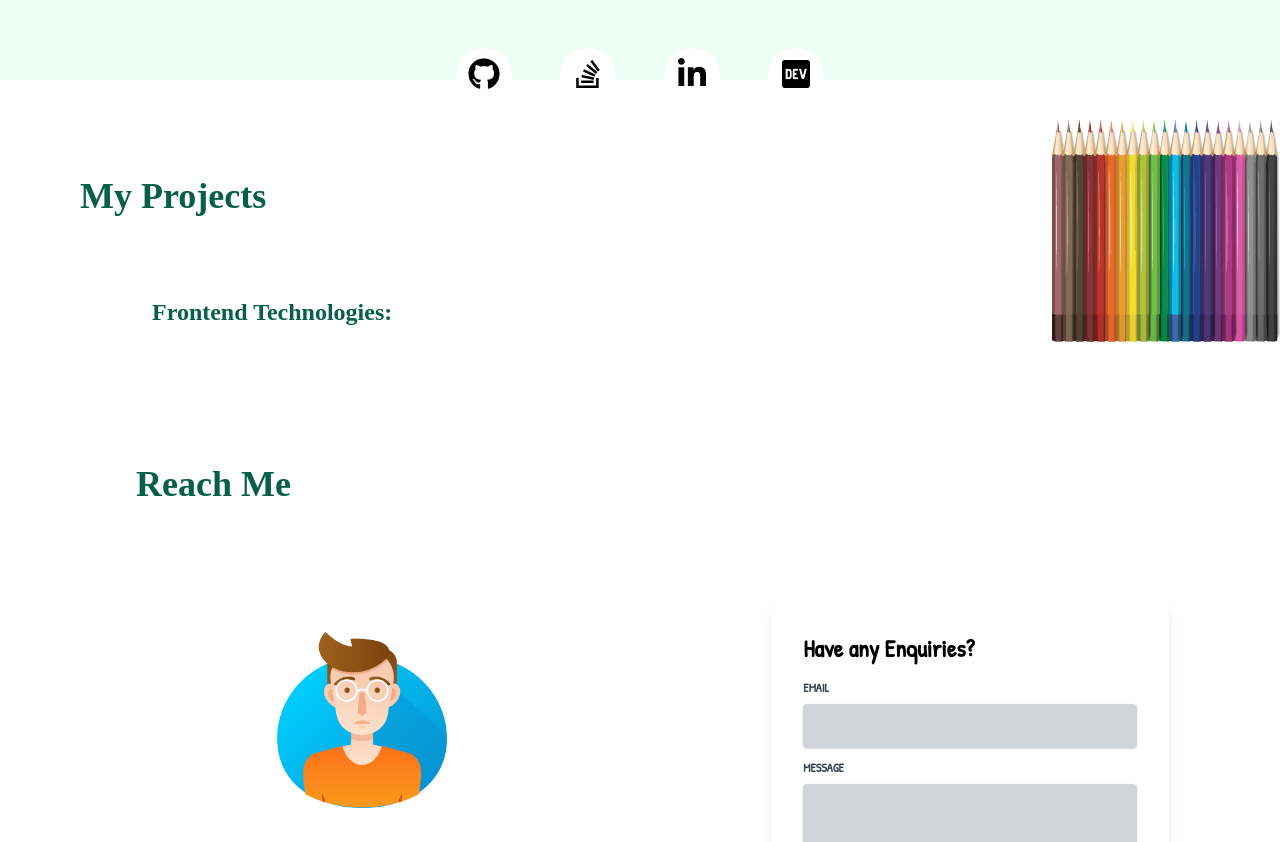
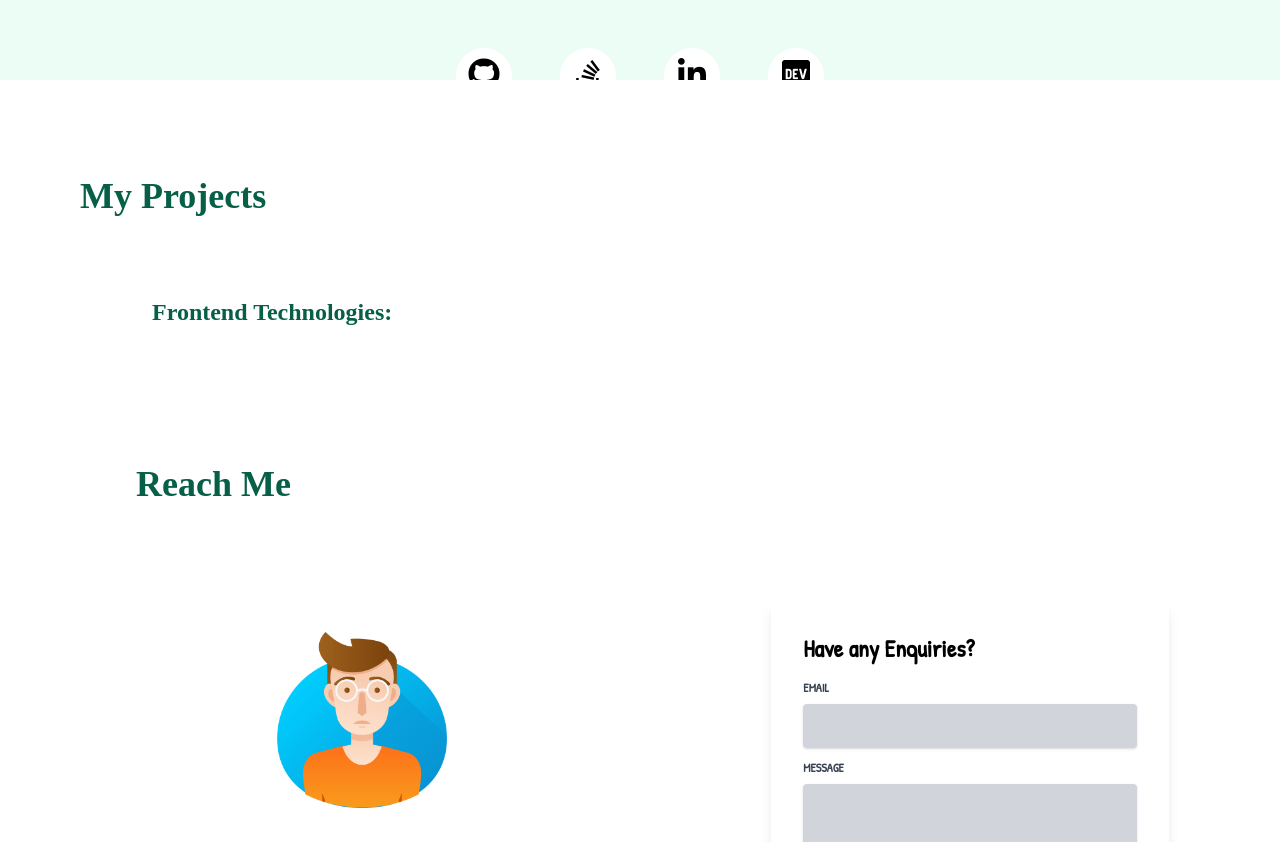
Before and after one commit to noob-coder14/portfolio, a React (Create React App) app: page /myprojects in a window 1280 px wide. Shown: the part 720-1562 px from the top of the page. Built offline with nearby package versions, Linux system fonts and the light colour scheme.

Commit message:
slight change 'z-index'

```diff
--- a/src/Components/LandingProject.js
+++ b/src/Components/LandingProject.js
@@ -2,7 +2,7 @@
 
 function LandingProject() {
     return (
-        <div className="h-screen bg-green-50 pt-48 z-0">
+        <div className="h-screen bg-green-50 pt-48 overflow-hidden">
             <div className="container mx-auto text-center">
                 <div className="text-4xl font-semibold mt-3 font-Amatic">Can't thank you enough for visiting</div>
                 <div className="text-5xl font-semibold mt-6 font-Acme">'My Projects'</div>
@@ -17,7 +17,9 @@
                         <div className="text-xl font-bold self-center">scroll down please</div>
                         <span style={{color: "#059669"}}><i class="fas fa-arrow-circle-down fa-7x"></i></span>
                     </div> */}
-                    <img src="color pencil.png" className="float-right"></img>
+                <div className="flex flex-row-reverse">
+                    <img src="color pencil.png" className="w-1/6"></img>
+                </div>
                 </div>
             </div>
     )
--- a/src/Components/LandingSkills.js
+++ b/src/Components/LandingSkills.js
@@ -2,7 +2,7 @@
 
 function LandingSkills() {
     return (
-        <div className="h-screen bg-green-50 relative pt-48 z-0">
+        <div className="h-screen bg-green-50 relative pt-48 overflow-hidden">
             <div className="container mx-auto text-center">
                 {/* <div className="text-5xl"></div> */}
                 <div className="text-4xl font-semibold mt-3 font-Amatic">I'm flattered that you are exploring</div>
@@ -24,7 +24,9 @@
                     <div className="text-xl font-bold self-center">scroll down please</div>
                     <span style={{color: "#059669"}}><i class="fas fa-arrow-circle-down fa-7x"></i></span>
                 </div> */}
-                <img src="color pencil.png" className="float-right"></img>
+                <div className="flex flex-row-reverse">
+                    <img src="color pencil.png" className="w-1/6"></img>
+                </div>
             </div>
         </div>
     )
```
Also changed, not shown: 1 other file (tests, documents, lock files or other folders).
